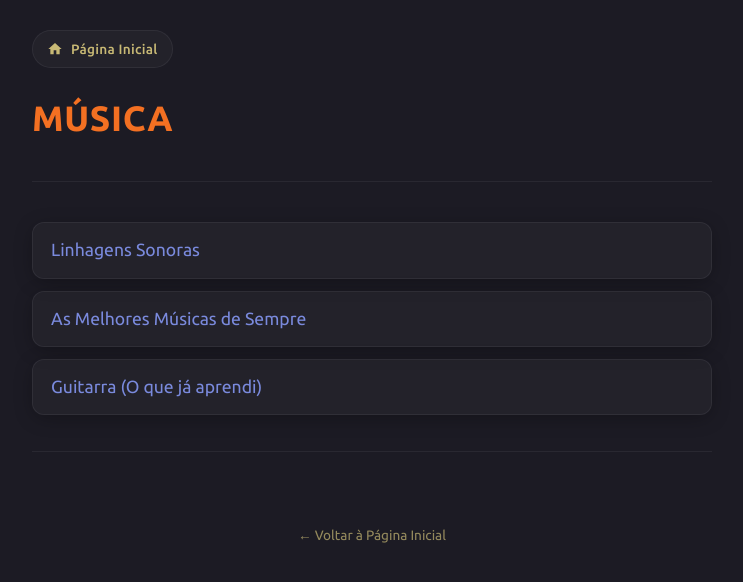
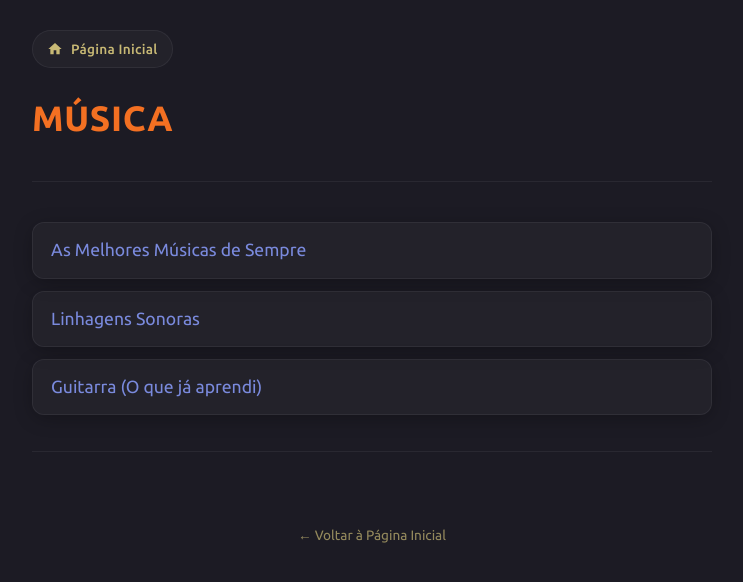
Before and after one commit to joaquim-capitao/musica, a Jekyll site: the page index.html, which Jekyll copies as it is, in a window 1280 px wide. Shown: the top 582 px of the page, without its empty margins (268-1011 px from the left). Built offline with Jekyll 4.4.1, drawn with Linux system fonts in a browser that asks for light colours.

```diff
--- a/index.html
+++ b/index.html
@@ -236,8 +236,8 @@
 
     <ul class="chronicles-list" id="chronicles-list">
 
+     <li><a href="https://joaquim-capitao.github.io/musica/em-construcao"><span class="title">As Melhores Músicas de Sempre</span></a></li>
      <li><a href="https://joaquim-capitao.github.io/musica/generos"><span class="title">Linhagens Sonoras</span></a></li>
-     <li><a href="https://joaquim-capitao.github.io/musica/em-construcao"><span class="title">As Melhores Músicas de Sempre</span></a></li>
      <li><a href="https://joaquim-capitao.github.io/musica/em-construcao"><span class="title">Guitarra (O que já aprendi)</span></a></li>
 
 
```
